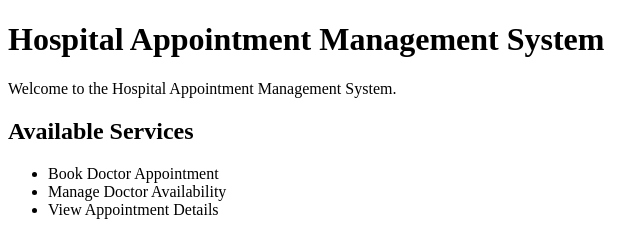
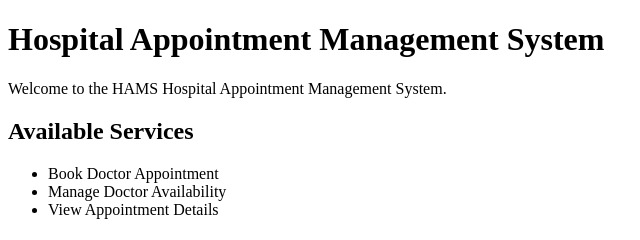
Before and after one commit to srushti0878/Hospital-Appointment-Management-System, a plain HTML site: page index.html in a window 1280 px wide. Shown: the full height of the page, 0-640 px from the left. Drawn offline with Linux system fonts and the light colour scheme.

```diff
--- a/index.html
+++ b/index.html
@@ -7,7 +7,7 @@
 
     <h1>Hospital Appointment Management System</h1>
 
-    <p>Welcome to the Hospital Appointment Management System.</p>
+    <p><p>Welcome to the HAMS Hospital Appointment Management System.</p></p>
 
     <h2>Available Services</h2>
     <ul>
```
